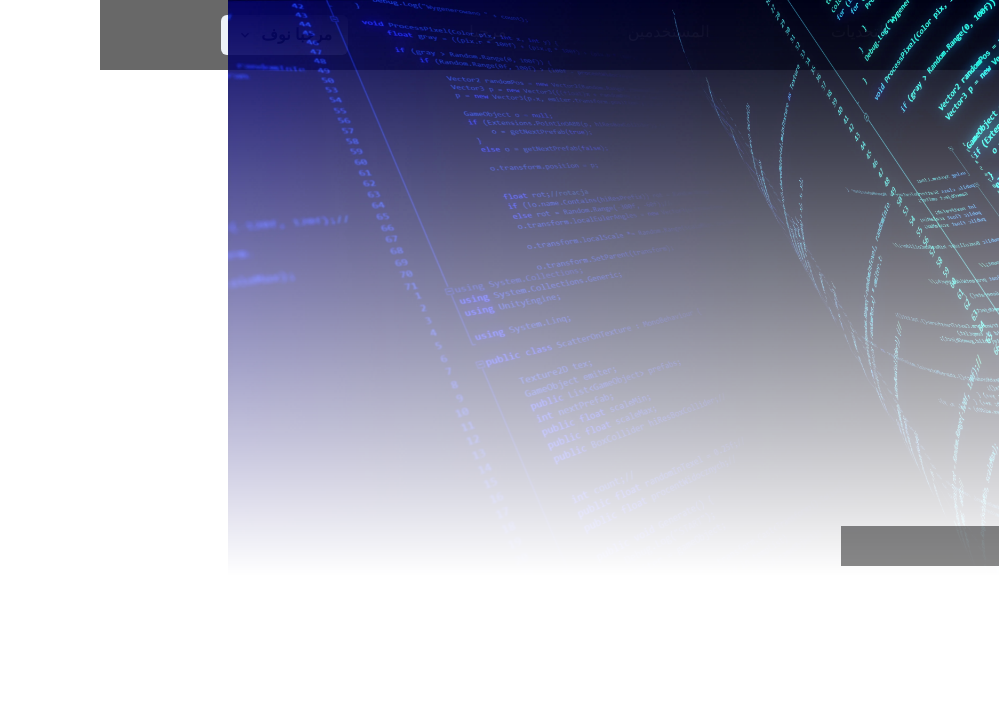
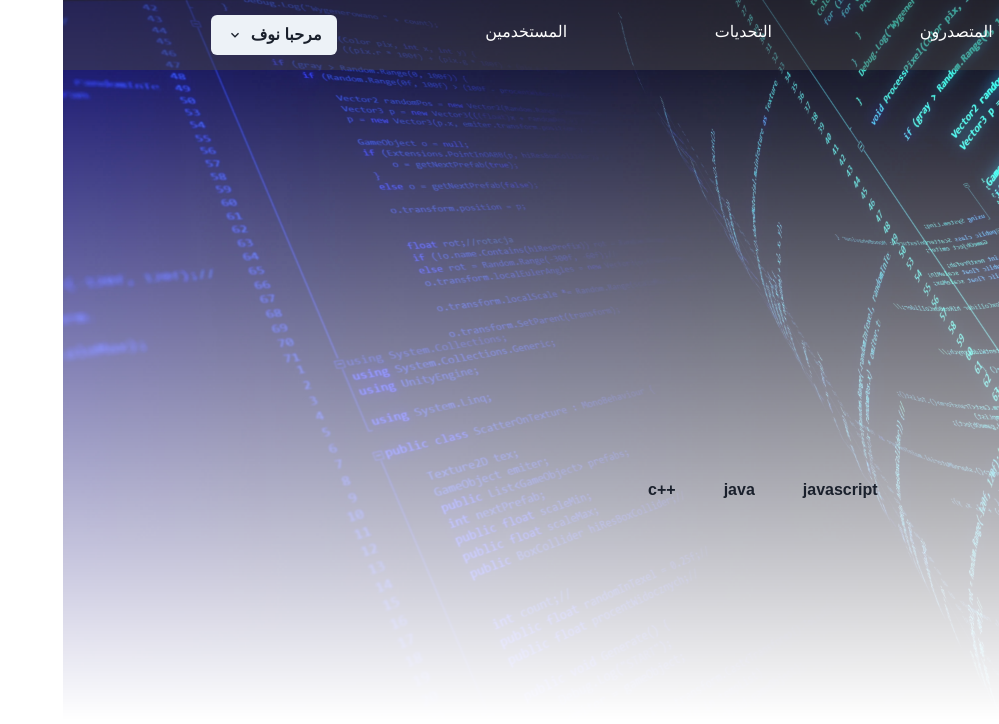
Before and after one commit to MP-Project-Nouf/client, a React (Create React App) app: page / in a window 1280 px wide. Shown: the top 724 px of the page, without its empty margins (281-1280 px from the left). Built offline with nearby package versions, Linux system fonts and the light colour scheme; a web font is replaced by a local one.

Commit message:
create header

```diff
--- a/src/App.css
+++ b/src/App.css
@@ -7,6 +7,7 @@
   margin: 0;
   padding: 0;
   font-family: 'Kufam', sans-serif;
+
 }
 .App-logo {
   height: 40vmin;
--- a/src/components/Challenges/index.js
+++ b/src/components/Challenges/index.js
@@ -1,10 +1,14 @@
 import React from 'react'
+import Header from '../Header'
 
 function Challenges() {
     return (
+        <>
+        <Header />
         <div>
-
+           <p>profile</p>
         </div>
+        </>
     )
 }
 
--- a/src/components/Header/index.js
+++ b/src/components/Header/index.js
@@ -14,11 +14,18 @@ import {
   Button,
 } from '@chakra-ui/react'
 import { ChevronDownIcon } from '@chakra-ui/icons'
+import { useNavigate } from "react-router-dom";
 
 import './style.css';
 function Header() {
+  const navigate = useNavigate();
 
-
+   const goProfile=()=>{
+    navigate(`/user/gehe`);
+   }
+   const out=()=>{
+    navigate(`/`);
+   }
 
 
   return (
@@ -30,14 +37,14 @@ function Header() {
       <Link to="/leaderbord" className="header-item" >المتصدرون</Link>
       <Link to="/challenges" className="header-item">التحديات</Link>
       <Link to="/Users" className="header-item">المستخدمين</Link>
-      <Link to="/User" className="header-item" >مرحبا</Link>
+
       <Menu>
-  <MenuButton as={Button} rightIcon={<ChevronDownIcon />}className="profile">
+  <MenuButton as={Button} rightIcon={<ChevronDownIcon />}className="profile" >
     مرحبا نوف
   </MenuButton>
   <MenuList>
-    <MenuItem>الملف الشخصي</MenuItem>
-    <MenuItem>تسجيل خروج</MenuItem>
+    <MenuItem onClick={goProfile}>الملف الشخصي</MenuItem>
+    <MenuItem onClick={out}>تسجيل خروج</MenuItem>
 
   </MenuList>
 </Menu>
--- a/src/components/Header/style.css
+++ b/src/components/Header/style.css
@@ -3,7 +3,9 @@
     margin-top: 0px;
     width: 100%;
     height: 70px;
-    background-color: rgba(14, 13, 13, 0.623);
+    background-color: rgba(14, 13, 13, 0.472);
+    background-color: rgba(73, 71, 71, 0.472);
+    z-index: 1;
 }
 .header-item {
     text-decoration: none;
--- a/src/components/Home/index.js
+++ b/src/components/Home/index.js
@@ -16,14 +16,14 @@ function Home() {
           <div className="content">
             <div className="lang">
               <Stack direction="row" spacing={4} align="center">
-              <Button colorScheme="teal" variant="ghost">
+              <Button colorScheme="gray" variant="ghost">
                   javascript
                 </Button>
-                <Button colorScheme="teal" variant="ghost">
+                <Button colorScheme="gray" variant="ghost">
                   java
                 </Button>
-                <Button colorScheme="teal" variant="ghost">
-                  C++
+                <Button colorScheme="gray" variant="ghost">
+                  ++c
                 </Button>
 
               </Stack>
--- a/src/components/Home/style.css
+++ b/src/components/Home/style.css
@@ -3,12 +3,12 @@
     justify-content: center;
     margin-left: auto;
     margin-right: auto;
-    max-width: 80%;
+    max-width: 100%;
 }
 .home-image{
     width: 100%;
     z-index: -1;
-    margin-bottom: -150px;
+    margin-bottom: -350px;
     mask-image: linear-gradient(to bottom,rgba(0,0,0,1),rgba(0,0,0,0));
 
 }
@@ -22,6 +22,8 @@
 
 }
 .lang{
-    width: 40%;
-    background-color: rgba(14, 13, 13, 0.486);
+    width: 30%;
+    margin: 0 auto;
+
+
 }
--- a/src/components/Leaderbord/index.js
+++ b/src/components/Leaderbord/index.js
@@ -1,10 +1,14 @@
 import React from 'react'
+import Header from '../Header'
 
 function Leaderbord() {
     return (
+        <>
+        <Header />
         <div>
-
+           <p>profile</p>
         </div>
+        </>
     )
 }
 
--- a/src/components/Profile/index.js
+++ b/src/components/Profile/index.js
@@ -1,10 +1,14 @@
 import React from 'react'
+import Header from '../Header'
 
 function Profile() {
     return (
+        <>
+        <Header />
         <div>
            <p>profile</p>
         </div>
+        </>
     )
 }
 
--- a/src/components/Users/index.js
+++ b/src/components/Users/index.js
@@ -1,10 +1,14 @@
 import React from 'react'
+import Header from '../Header'
 
 function Users() {
     return (
+        <>
+        <Header />
         <div>
-
+           <p>profile</p>
         </div>
+        </>
     )
 }
 
--- a/src/index.css
+++ b/src/index.css
@@ -1,5 +1,6 @@
 body {
   margin: 0;
+  background-color: rgb(53, 51, 51);
   font-family: -apple-system, BlinkMacSystemFont, 'Segoe UI', 'Roboto', 'Oxygen',
     'Ubuntu', 'Cantarell', 'Fira Sans', 'Droid Sans', 'Helvetica Neue',
     sans-serif;
```
